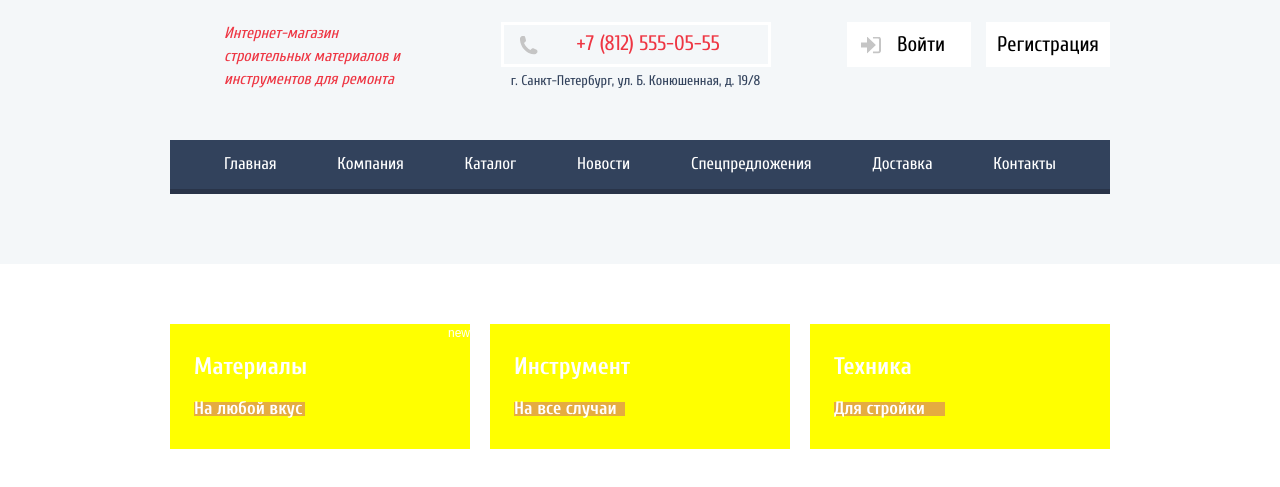
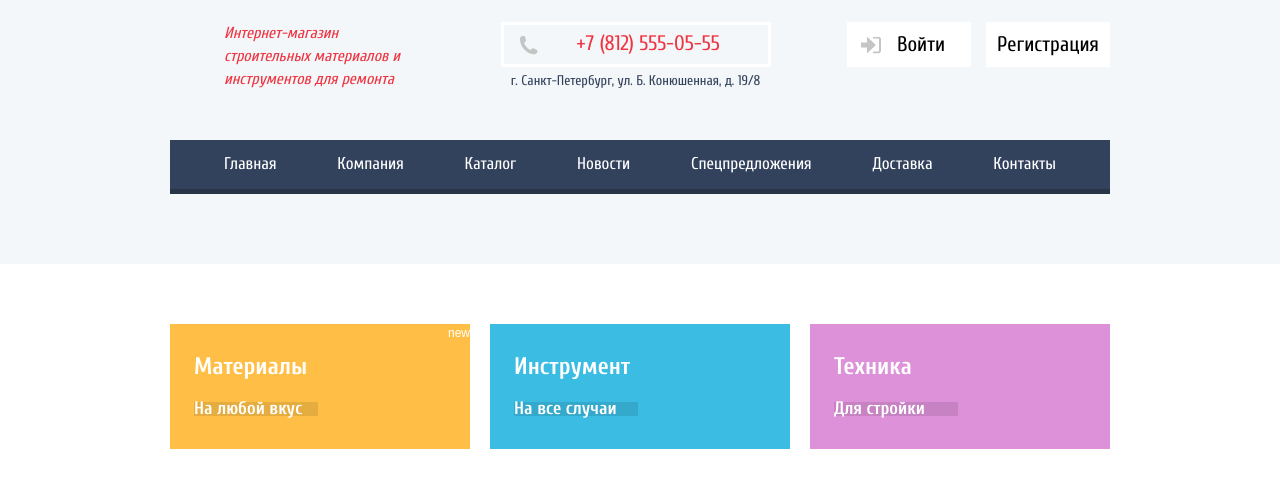
Before and after one commit to BolshakovVasilij/technomarket, a plain HTML site: page index.html in a window 1280 px wide. Shown: the part 65-552 px from the top of the page. Drawn offline with Linux system fonts and the light colour scheme; files whose address does not match are found by name.

Commit message:
change products-menu

```diff
--- a/css/blocks/products-menu.css
+++ b/css/blocks/products-menu.css
@@ -10,12 +10,18 @@
   width: 300px;
   height: 125px;
   position: relative;
-  background-color: yellow;
-
-
+}
+.products__item--orange{
+  background-color: #ffbf47;
+}
+.products__item--blue{
+  background-color: #3bbce3;
+}
+.products__item--pink{
+  background-color: #dc91d8;
 }
 .products__descr {
-  width: 135px;
+
   color: #fff;
   padding-top: 28px;
   padding-left: 24px;
@@ -32,10 +38,13 @@
   color: #fff;
 }
 .products__descr-subtitle {
-  background-color: #e5ac40;
+  background-color: rgba(0,0,0,0.1);
   font-family: cuprumbold;
   font-size: 18px;
   line-height: 14px;
+  width: 45%;
+  height: 50%;
+
 }
 .products__label-new {
   position: absolute;
--- a/index.html
+++ b/index.html
@@ -126,7 +126,7 @@
   <div class="container">
     <div class="products-wrapper">
       <ul class="products__list">
-        <li class="products__item">
+        <li class="products__item products__item--orange">
           <div class="products__descr">
             <div class="products__descr-title">
               <a href="#" class="products__link">Материалы</a>
@@ -136,7 +136,7 @@
           </div>
           <div class="products__label-new">new</div>
         </li>
-        <li class="products__item">
+        <li class="products__item products__item--blue">
           <div class="products__descr">
             <div class="products__descr-title">
               <a href="#" class="products__link">Инструмент</a>
@@ -146,7 +146,7 @@
           </div>
           <div class="products__label-new visually-hidden">new</div>
         </li>
-        <li class="products__item">
+        <li class="products__item products__item--pink">
           <div class="products__descr">
             <div class="products__descr-title">
               <a href="#" class="products__link">Техника</a>
@@ -160,16 +160,6 @@
 
 
       </ul>
-
-
-      <!-- <div class="products products--materials">
-        <h3 class="visually-hidden">Материалы</h3>
-        <div class="products__item">
-          <div class="products__title">
-
-          </div>
-        </div>
-      </div> -->
       <div class="products products--tools">
       </div>
       <div class="products products--tecknic">
```
